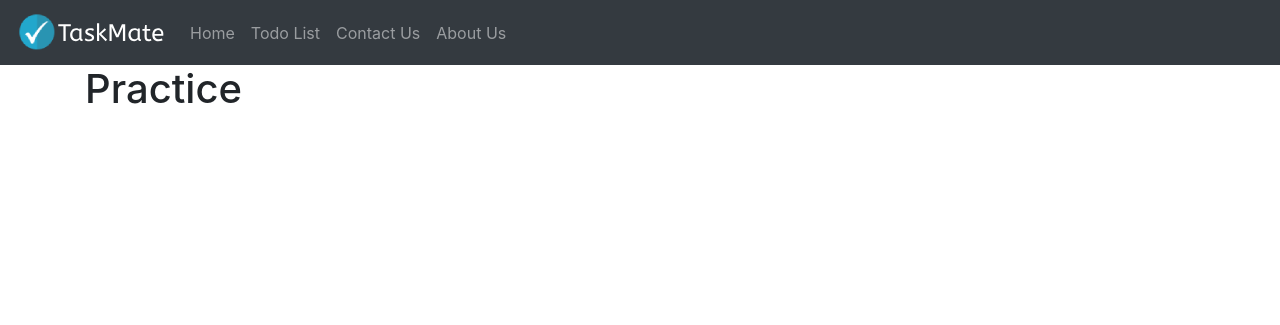
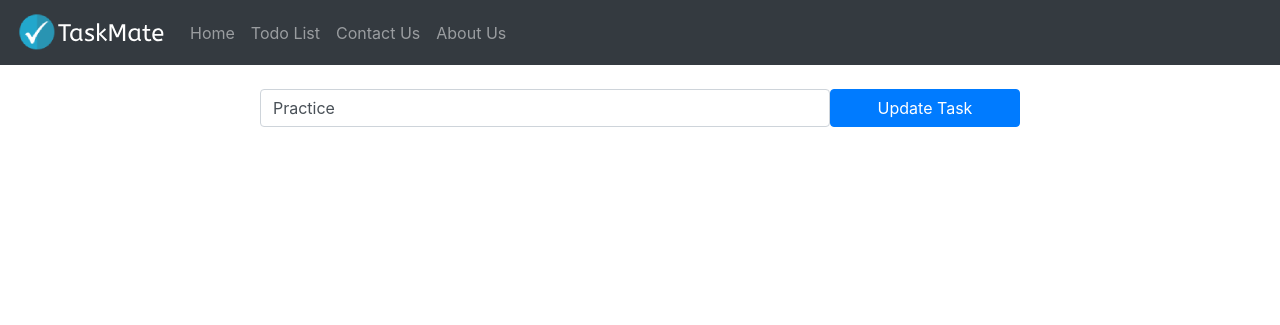
Before and after one commit to Tsilkostas/Django-Project, a Django app: page /todolist/edit/1 in a window 1280 px wide. Shown: the top 325 px of the page. Run offline with Django 3.2, Linux system fonts and the light colour scheme; data comes from the database, SQL or seed files in the repository; both versions use the stored data as it was after the commit.

Commit message:
edit-functionality

```diff
--- a/taskmate/todolist_app/templates/edit.html
+++ b/taskmate/todolist_app/templates/edit.html
@@ -6,6 +6,12 @@
 
 {% block content %}
 <div class="container">
-  <h1>{{task_obj.task}}</h1>
+  <br>
+  <form method="POST" class="row">
+    {% csrf_token %}
+      <label class="col-lg-2"></label>
+      <input type="text" class="form-control col-lg-6" name="task" placeholder="{{task_obj.task}}" value="{{task_obj.task}}">
+      <button type="submit" class="btn btn-primary col-lg-2">Update Task</button>
+</form>
 </div>
 {% endblock content %}
--- a/taskmate/todolist_app/templates/todolist.html
+++ b/taskmate/todolist_app/templates/todolist.html
@@ -41,14 +41,14 @@
           <tr class="table-success">
             <td>{{ obj.id }} | {{ obj.task }}</td>
             <td>Completed</td>
-            <td>Edit</td>
+            <td><a href="{% url 'edit_task' obj.id %}">Edit</a></td>
             <td><a href="{% url 'delete_task' obj.id %}">Delete</a></td>
           </tr>
           {% else %}
           <tr>
             <td>{{ obj.id }} | {{ obj.task }}</td>
             <td>Not completed</td>
-            <td>Edit</td>
+            <td><a href="{% url 'edit_task' obj.id %}">Edit</a></td>
             <td><a href="{% url 'delete_task' obj.id %}">Delete</a></td>
           </tr>
         {% endif %}
--- a/taskmate/todolist_app/views.py
+++ b/taskmate/todolist_app/views.py
@@ -38,8 +38,11 @@ def delete_task(request, task_id):
 
 def edit_task(request, task_id):
     if request.method=="POST":
-
-        messages.success(request,("Task Edited!"))
+        task = TaskList.objects.get(pk=task_id)
+        form = TaskForm(request.POST or None, instance=task)
+        if form.is_valid():
+            form.save()
+        messages.success(request,("Task Updated!"))
         return redirect('todolist')
 
     else:
```
Also changed, not shown: taskmate/db.sqlite3.
